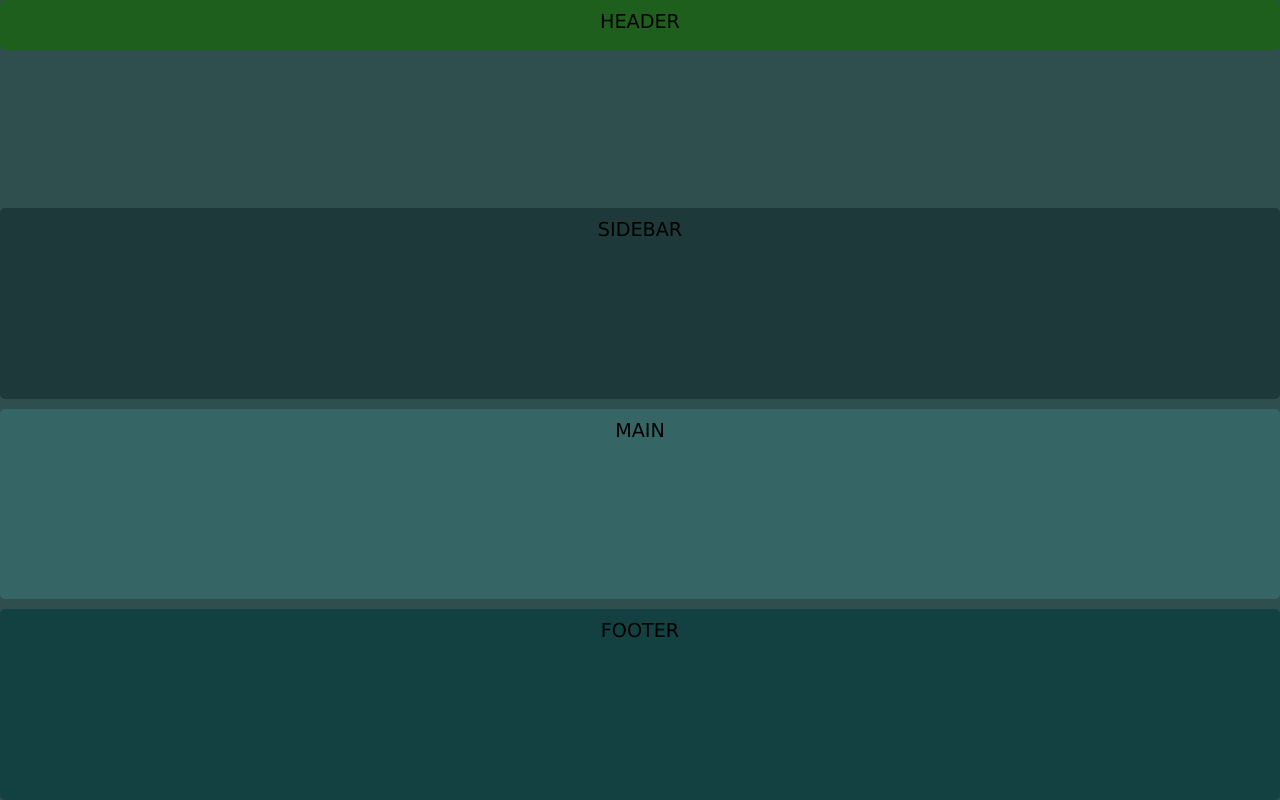
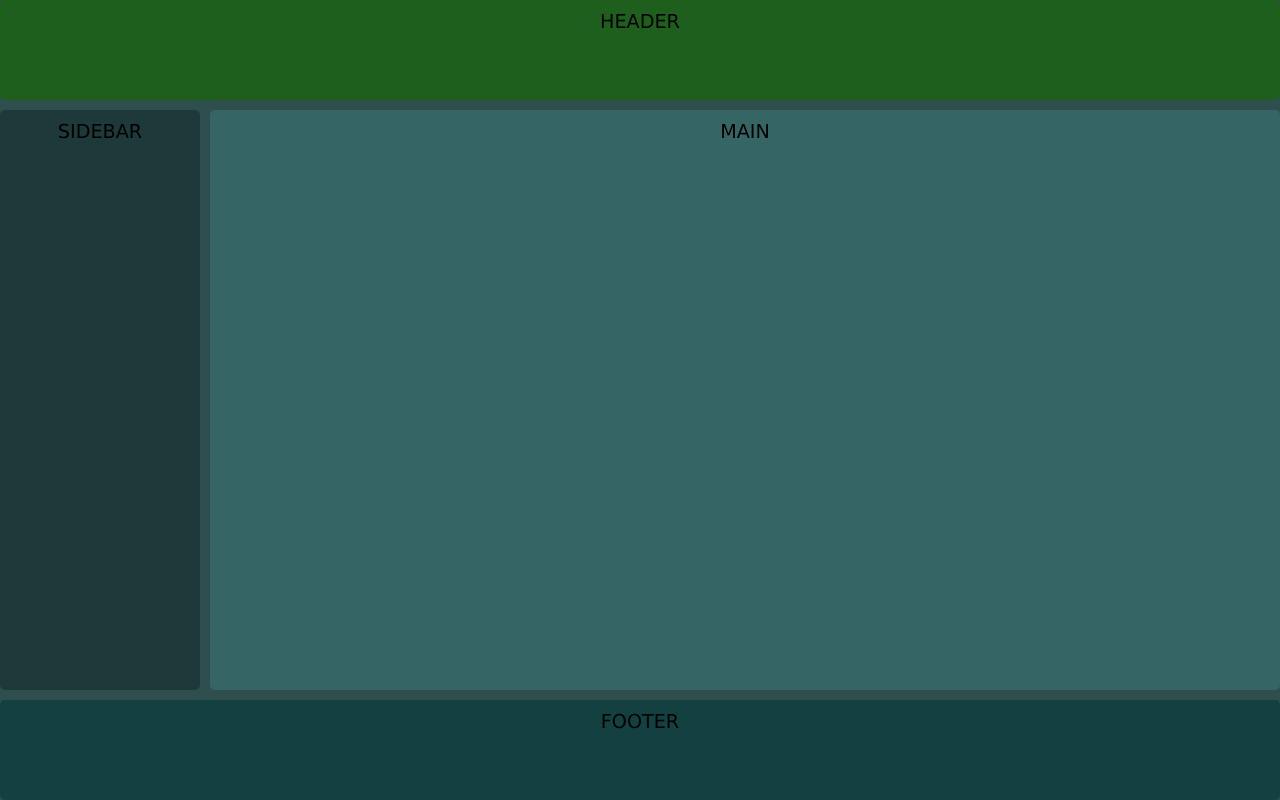
Before and after one commit to WilCahuaya/Display, a plain HTML site: page index.html in a window 1280 px wide. Drawn offline with Linux system fonts and the light colour scheme.

Commit message:
Maquetación con el tamaño de area correspondiente

```diff
--- a/style.css
+++ b/style.css
@@ -20,25 +20,44 @@ padding: 10px;
 text-align: center;
 }
 
-.grid-container{
-    display: grid;
-    gap: 10px;
-}
-
 .header{
-    width: 100%;
-    height: 50px;
+    grid-area: header;
     background-color: rgb(30, 95, 30);
 }
 
 .sidebar{
+    grid-area: sidebar;
     background-color: rgb(30, 57, 57);
 }
 
 .main{
+    grid-area: main;
     background-color: rgb(54, 101, 101);
 }
 
 .footer{
+    grid-area: footer;
     background-color: rgb(19, 64, 64);
 }
+
+.grid-container{
+    display: grid;
+    gap: 10px;
+    grid-template:
+    "header" 100px
+    "sidebar" 100px
+    "main" auto
+    "footer" 100px
+    ;
+}
+
+@media (min-width: 600px){
+    .grid-container{
+        grid-template:
+        "header  header" 100px
+        "sidebar main" auto
+        "footer  footer" 100px /
+        200px auto;
+        ;
+    }
+}
```
